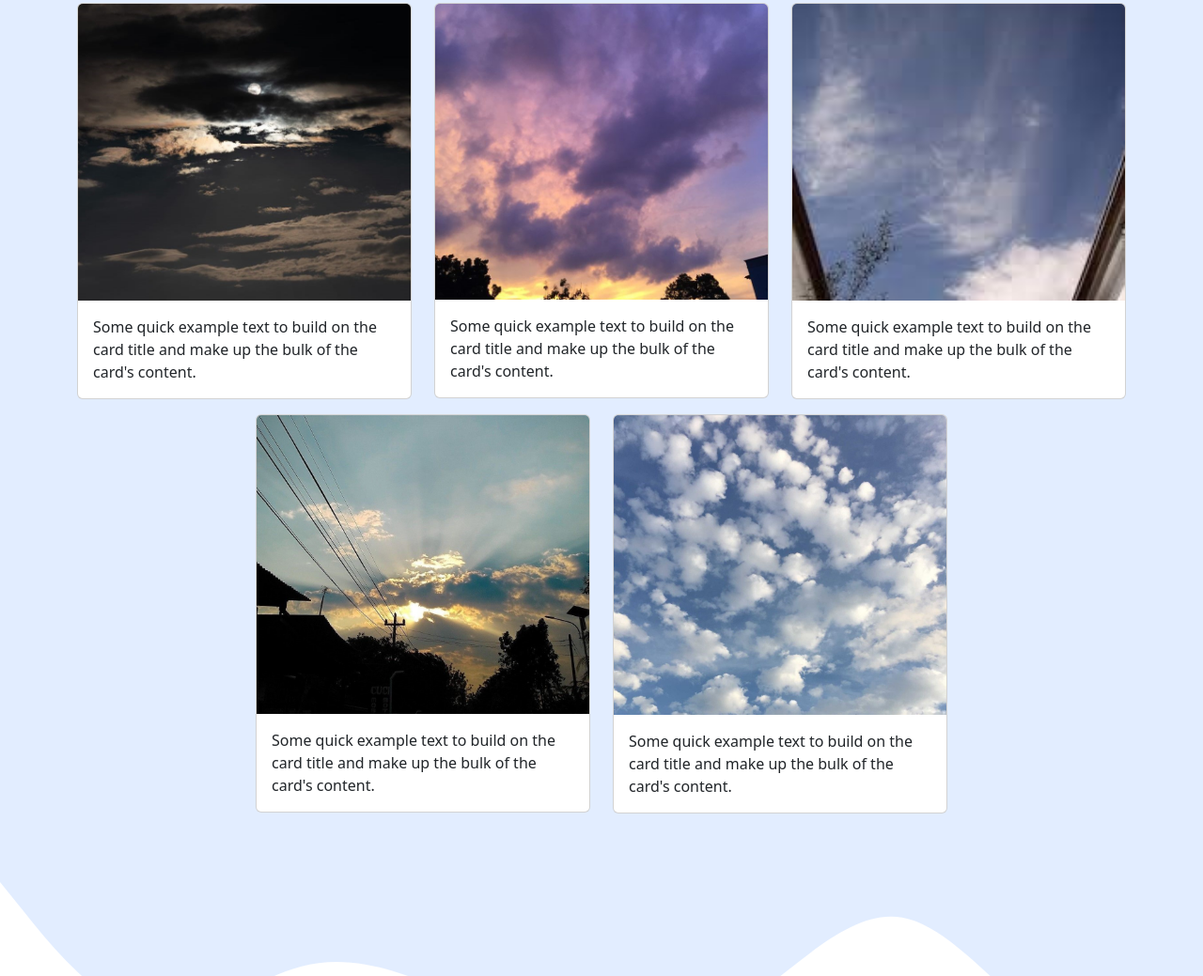
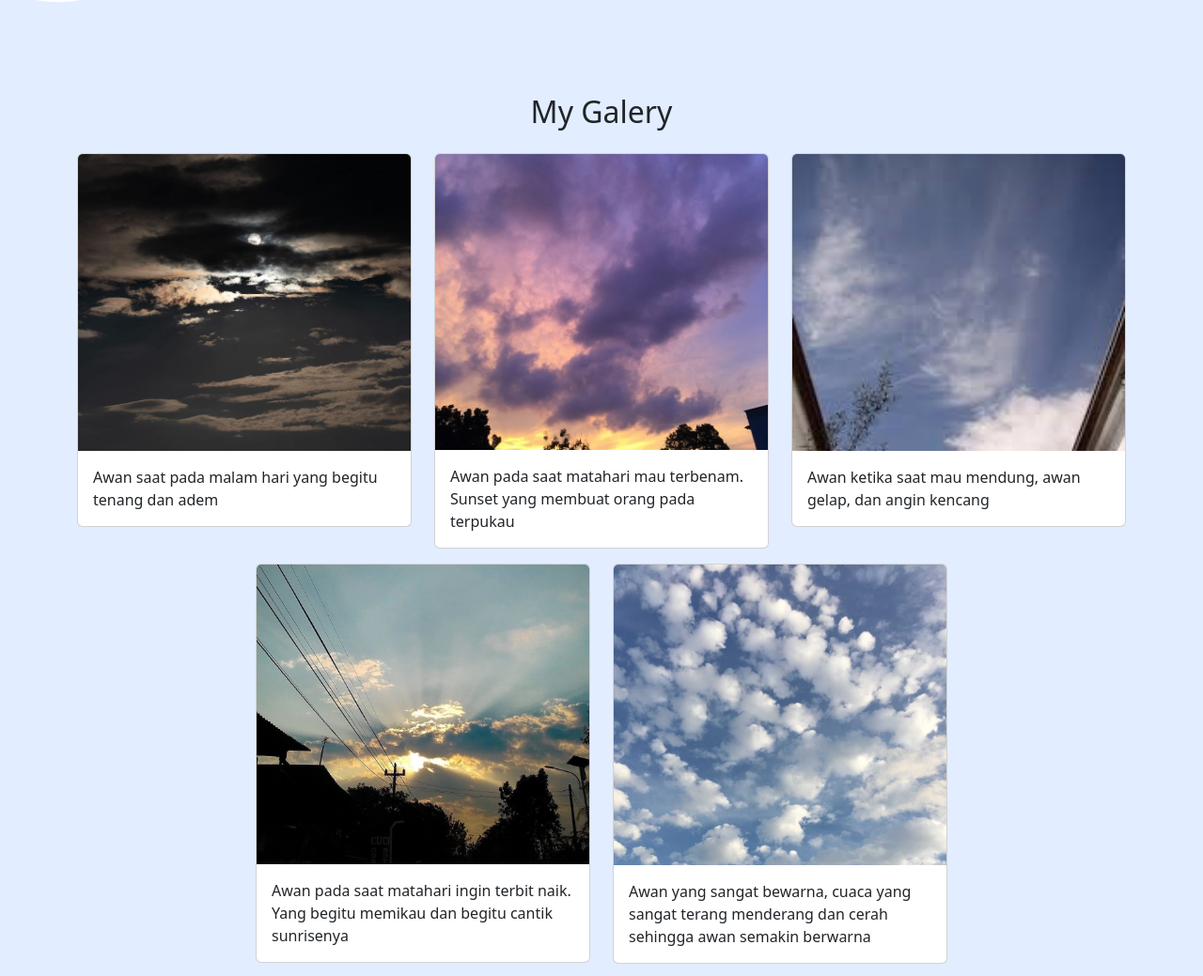
Before and after one commit to aurawidilaa/portfofolioaura, a plain HTML site: page index.html in a window 1280 px wide. Shown: the part 1274-2313 px from the top of the page at 94% size. Drawn offline with nearby package versions, Linux system fonts and the light colour scheme.

```diff
--- a/index.html
+++ b/index.html
@@ -16,7 +16,7 @@
 
     <title>My Portofolio | Aura Widila Anggraini Tanjung</title>
   </head>
-  <body>
+  <body id="home">
     <!-- Navbar -->
     <nav class="navbar navbar-expand-lg navbar-dark bg-primary shadow-sm fixed-top">
       <div class="container">
@@ -27,16 +27,16 @@
         <div class="collapse navbar-collapse" id="navbarNav">
           <ul class="navbar-nav ms-auto">
             <li class="nav-item">
-              <a class="nav-link active" aria-current="page" href="#">Home</a>
+              <a class="nav-link active" aria-current="page" href="#home">Home</a>
             </li>
             <li class="nav-item">
-              <a class="nav-link" href="#">About</a>
+              <a class="nav-link" href="#about">About</a>
             </li>
             <li class="nav-item">
-              <a class="nav-link" href="#">Projects</a>
+              <a class="nav-link" href="#projects">Projects</a>
             </li>
             <li class="nav-item">
-              <a class="nav-link" href="#">Contact</a>
+              <a class="nav-link" href="#contact">Contact</a>
             </li>
           </ul>
         </div>
@@ -99,7 +99,7 @@
             <div class="card">
               <img src="img/project/1.jpg" class="card-img-top" alt="Project 1" />
               <div class="card-body">
-                <p class="card-text">Some quick example text to build on the card title and make up the bulk of the card's content.</p>
+                <p class="card-text">Awan saat pada malam hari yang begitu tenang dan adem</p>
               </div>
             </div>
           </div>
@@ -107,7 +107,7 @@
             <div class="card">
               <img src="img/project/2.jpg" class="card-img-top" alt="Project 2" />
               <div class="card-body">
-                <p class="card-text">Some quick example text to build on the card title and make up the bulk of the card's content.</p>
+                <p class="card-text">Awan pada saat matahari mau terbenam. Sunset yang membuat orang pada terpukau</p>
               </div>
             </div>
           </div>
@@ -115,7 +115,7 @@
             <div class="card">
               <img src="img/project/3.jpeg" class="card-img-top" alt="Project 3" />
               <div class="card-body">
-                <p class="card-text">Some quick example text to build on the card title and make up the bulk of the card's content.</p>
+                <p class="card-text">Awan ketika saat mau mendung, awan gelap, dan angin kencang</p>
               </div>
             </div>
           </div>
@@ -123,7 +123,7 @@
             <div class="card">
               <img src="img/project/4.jpg" class="card-img-top" alt="Project 4" />
               <div class="card-body">
-                <p class="card-text">Some quick example text to build on the card title and make up the bulk of the card's content.</p>
+                <p class="card-text">Awan pada saat matahari ingin terbit naik. Yang begitu memikau dan begitu cantik sunrisenya</p>
               </div>
             </div>
           </div>
@@ -131,7 +131,7 @@
             <div class="card">
               <img src="img/project/5.jpg" class="card-img-top" alt="Project 5" />
               <div class="card-body">
-                <p class="card-text">Some quick example text to build on the card title and make up the bulk of the card's content.</p>
+                <p class="card-text">Awan yang sangat bewarna, cuaca yang sangat terang menderang dan cerah sehingga awan semakin berwarna</p>
               </div>
             </div>
           </div>
--- a/style.css
+++ b/style.css
@@ -6,3 +6,7 @@
 #projects {
   background-color: #e2edff;
 }
+
+section {
+  padding-top: 5rem;
+}
```
Also changed, not shown: ss tugas/scroll Nav Links.png (added).
